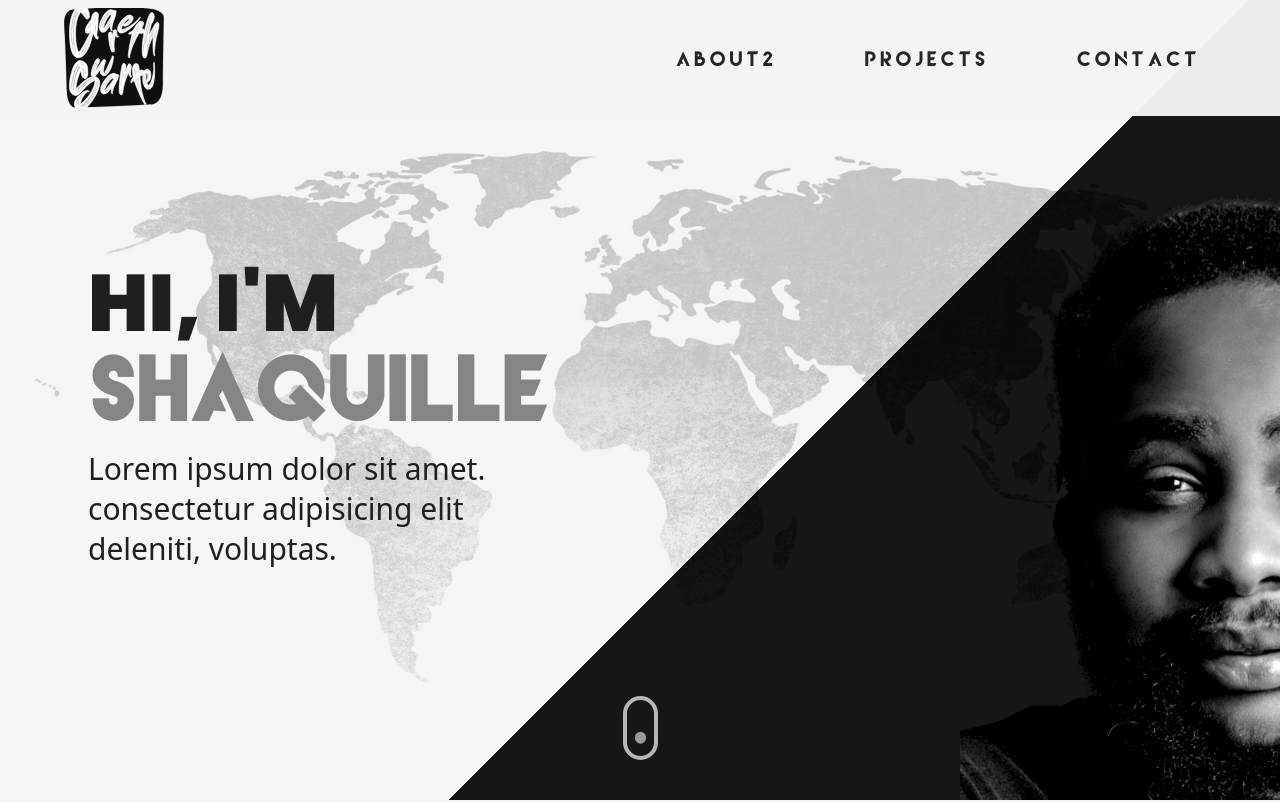
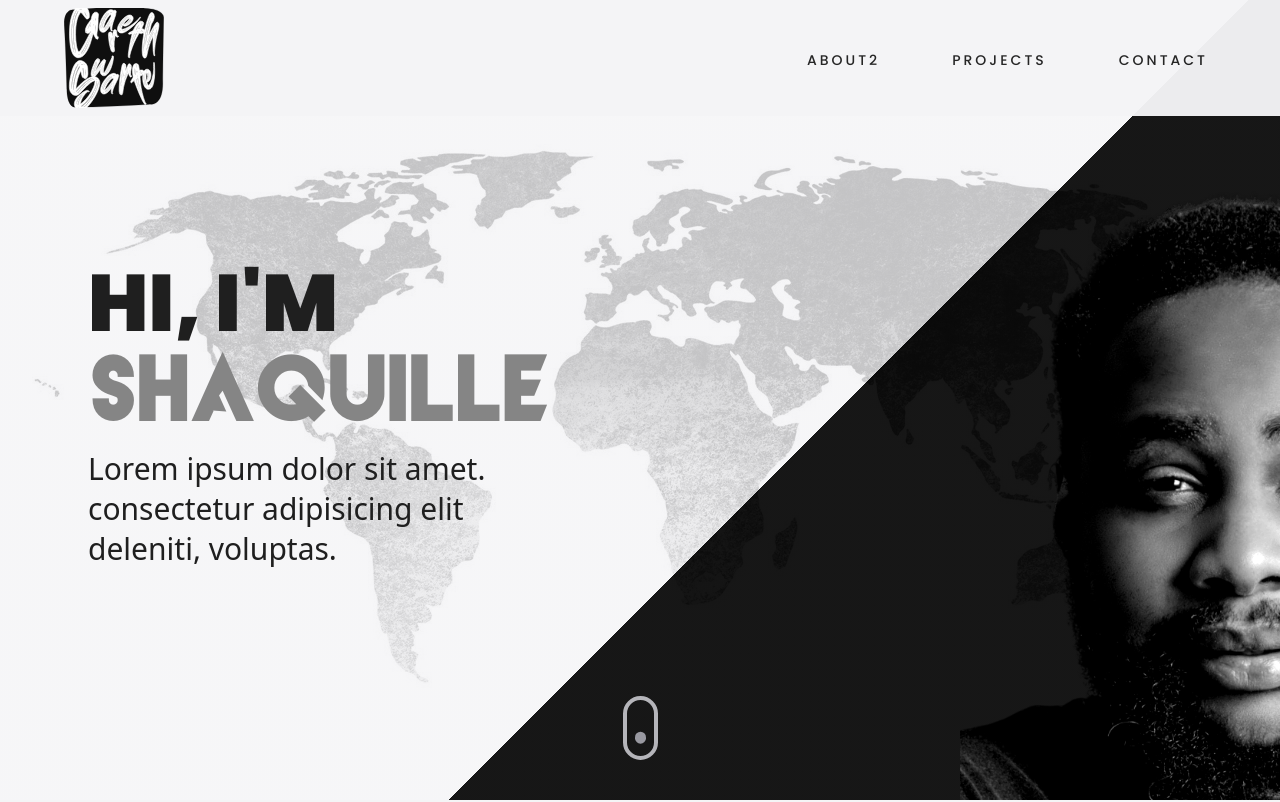
Before and after one commit to garethS-debug/PersonalPortfolio, a React (Vite) app: page / in a window 1280 px wide. Shown: the top 802 px of the page. Built offline with nearby package versions, Linux system fonts and the light colour scheme.

Commit message:
Updating nav bar text

```diff
--- a/src/components/Navbar.jsx
+++ b/src/components/Navbar.jsx
@@ -5,7 +5,7 @@ import { navLinks } from '../constants';
 import { close, menu, logo, logotext } from '../assets';
 import EnterAnimation from './logo/Logo'
 import { motion } from "motion/react"
-import NavBarButton from './NavBarButton';
+import NavBarButton from './navBar/NavBarButton';
 
 const Navbar = () => {
   const [active, setActive] = useState('');
@@ -80,7 +80,7 @@ const Navbar = () => {
               <ul
                 className="list-none flex flex-col -gap-[1rem]
                 items-start justify-end mt-[10rem] -ml-[35px]">
-                {/** original mobile list (commented out for reference) */}
+                {/** original mobile list */}
                 {/**
                 {navLinks.map((nav) => (
                   <li
--- a/src/components/NavBarButton.jsx
+++ b/src/components/navBar/NavBarButton.jsx
@@ -4,7 +4,7 @@ export default function NavBarButton({ nav, active, onActivate, className = '' }
   const isActive = active === nav.title;
   const classes = `${
     isActive ? 'bg-eerieBlack text-white' : 'text-eerieBlack'
-  } hover:bg-eerieBlack hover:text-white transition-colors duration-200 px-4 py-2 rounded-md text-[21px] font-medium font-mova uppercase tracking-[3px] cursor-pointer nav-links ${className}`;
+  } hover:bg-eerieBlack hover:text-white transition-colors duration-200 px-2 py-1 rounded-md text-[14px] font-medium font-poppins uppercase tracking-[3px] cursor-pointer nav-links ${className}`;
 
   return (
     <li className={classes} onClick={() => onActivate && onActivate(nav)}>
--- a/src/components/navBar/NavbarButtons.jsx
+++ /dev/null
@@ -1,14 +0,0 @@
-import React from 'react';
-
-export default function NavBarButton({ nav, active, onActivate, className = '' }) {
-  const isActive = active === nav.title;
-  const classes = `${
-    isActive ? 'bg-eerieBlack text-white' : 'text-eerieBlack'
-  } hover:bg-eerieBlack hover:text-white transition-colors duration-200 px-4 py-2 rounded-md text-[21px] font-medium font-mova uppercase tracking-[3px] cursor-pointer nav-links ${className}`;
-
-  return (
-    <li className={classes} onClick={() => onActivate && onActivate(nav)}>
-      <a href={`#${nav.id}`}>{nav.title}</a>
-    </li>
-  );
-}
```
